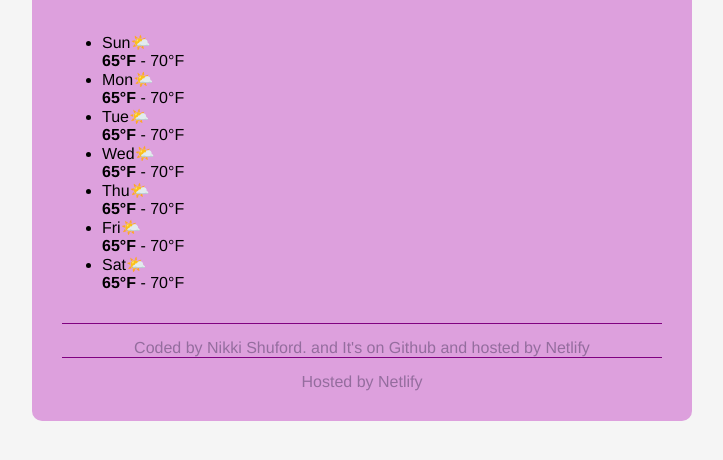
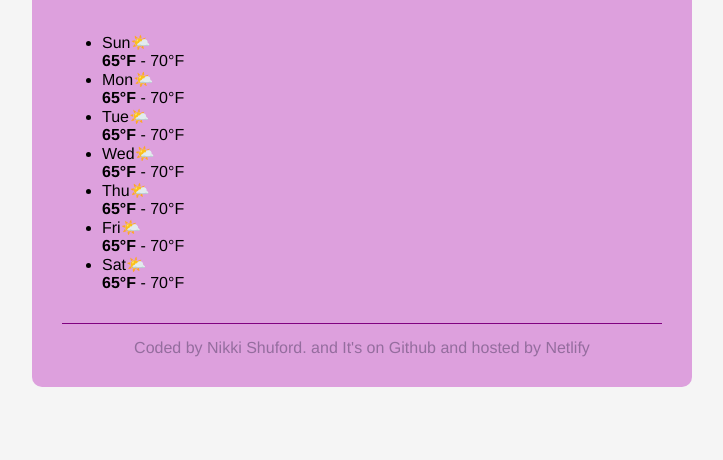
Before and after one commit to nikkicodes2024/Weatherapp2025, a website built with Parcel: page index.html in a window 1280 px wide. Shown: the part 352-812 px from the top of the page, without its empty margins (278-1001 px from the left). Built offline with nearby package versions, Linux system fonts and the light colour scheme.

Commit message:
updated footer

```diff
--- a/index.html
+++ b/index.html
@@ -82,7 +82,6 @@
       <footer>
         Coded by Nikki Shuford. and It's on Github and hosted by Netlify
       </footer>
-      <footer>Hosted by Netlify</footer>
     </div>
   </body>
   <script src="src/index.js"></script>
```
